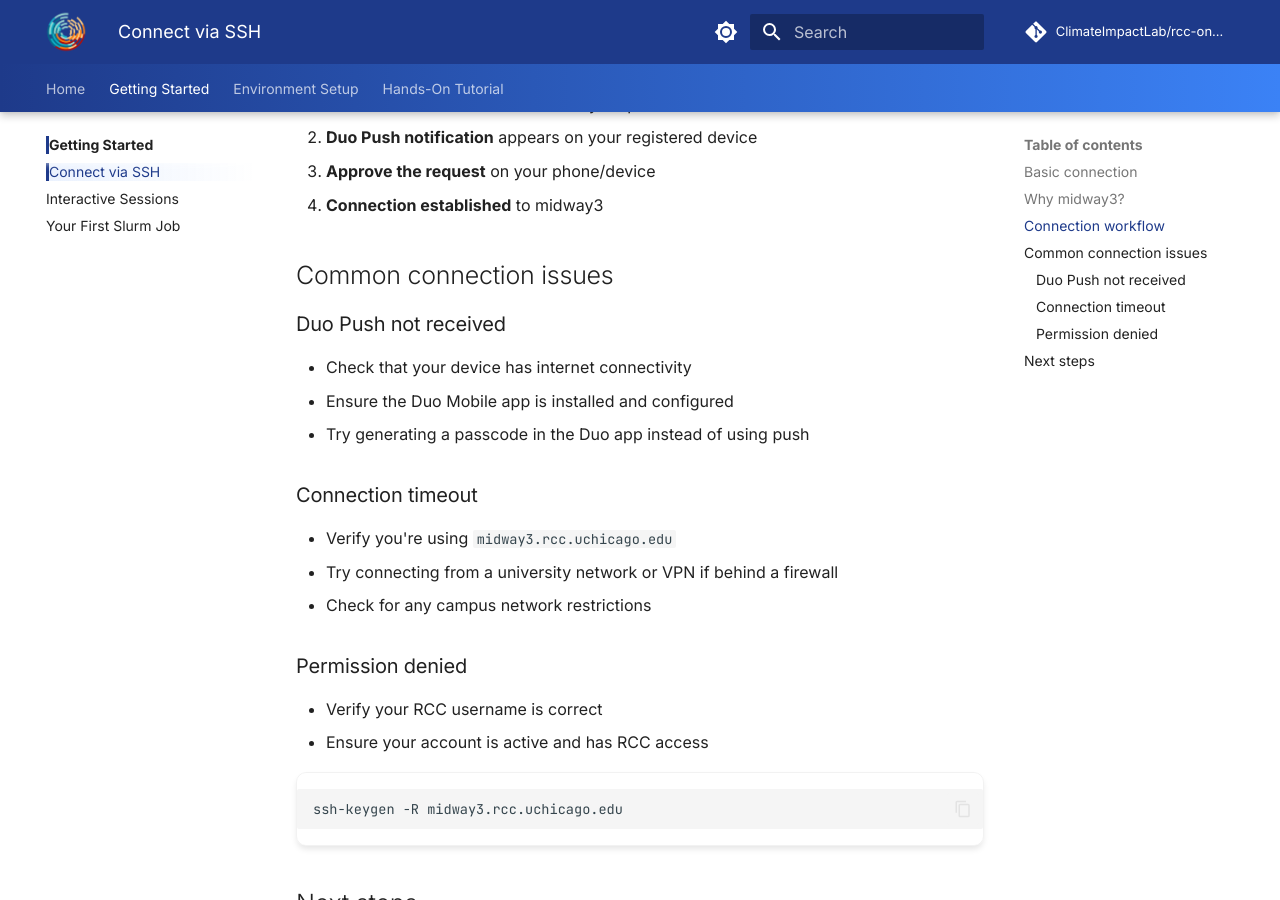
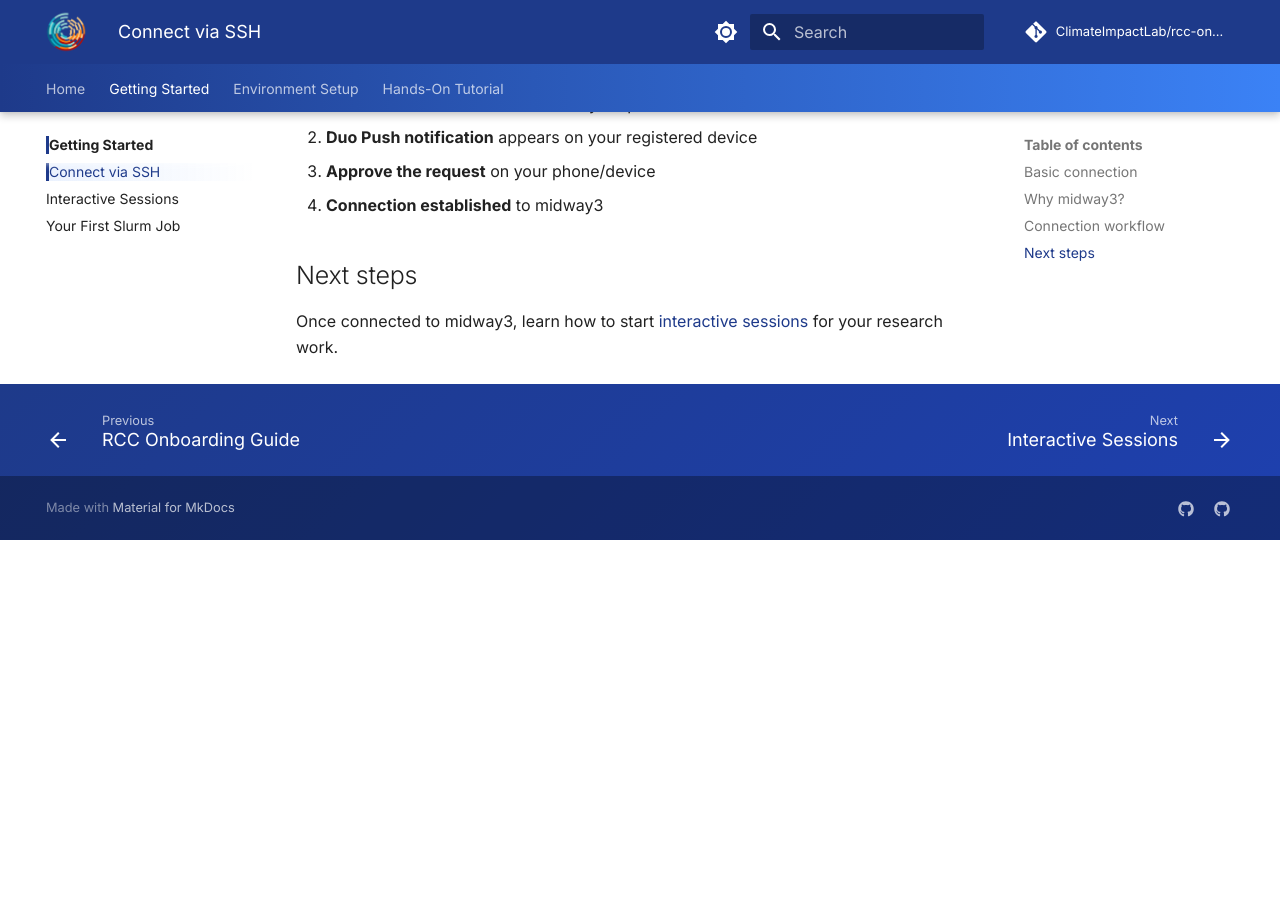
Before and after one commit to C1587S/rcc-onboarding, an MkDocs documentation site: the page built from docs/getting-started/ssh-connection.md, in a window 1280 px wide and 900 px high, scrolled down 970 px. Built offline with MkDocs 1.6.1 and Material for MkDocs 9.7.7, drawn with Linux system fonts in a browser that asks for light colours; comment, search, counter and statistics services are not loaded; after the commit the page ends 1510 px from its top, so only the background shows below that.

Commit message:
Minor fixes

````diff
--- a/docs/getting-started/ssh-connection.md
+++ b/docs/getting-started/ssh-connection.md
@@ -35,26 +35,6 @@ Every RCC login follows this pattern:
 3. **Approve the request** on your phone/device
 4. **Connection established** to midway3
 
-## Common connection issues
-
-### Duo Push not received
-- Check that your device has internet connectivity
-- Ensure the Duo Mobile app is installed and configured
-- Try generating a passcode in the Duo app instead of using push
-
-### Connection timeout
-- Verify you're using `midway3.rcc.uchicago.edu`
-- Try connecting from a university network or VPN if behind a firewall
-- Check for any campus network restrictions
-
-### Permission denied
-- Verify your RCC username is correct
-- Ensure your account is active and has RCC access
-
-```bash
-ssh-keygen -R midway3.rcc.uchicago.edu
-```
-
 ## Next steps
 
 Once connected to midway3, learn how to start [interactive sessions](interactive-sessions.md) for your research work.
--- a/mkdocs.yml
+++ b/mkdocs.yml
@@ -1,6 +1,6 @@
 site_name: RCC Onboarding Guide
 site_description: A practical guide for new CIL predocs working with RCC systems
-site_url: https://climateimpactlab.github.io/rcc-onboarding
+site_url: https://rcc-onboarding.vercel.app
 repo_url: https://github.com/ClimateImpactLab/rcc-onboarding
 repo_name: ClimateImpactLab/rcc-onboarding
 
````
Also changed, not shown: docs/getting-started/first-slurm-job.md (+2 -5 lines), vercel.json (added), 1 other file.
